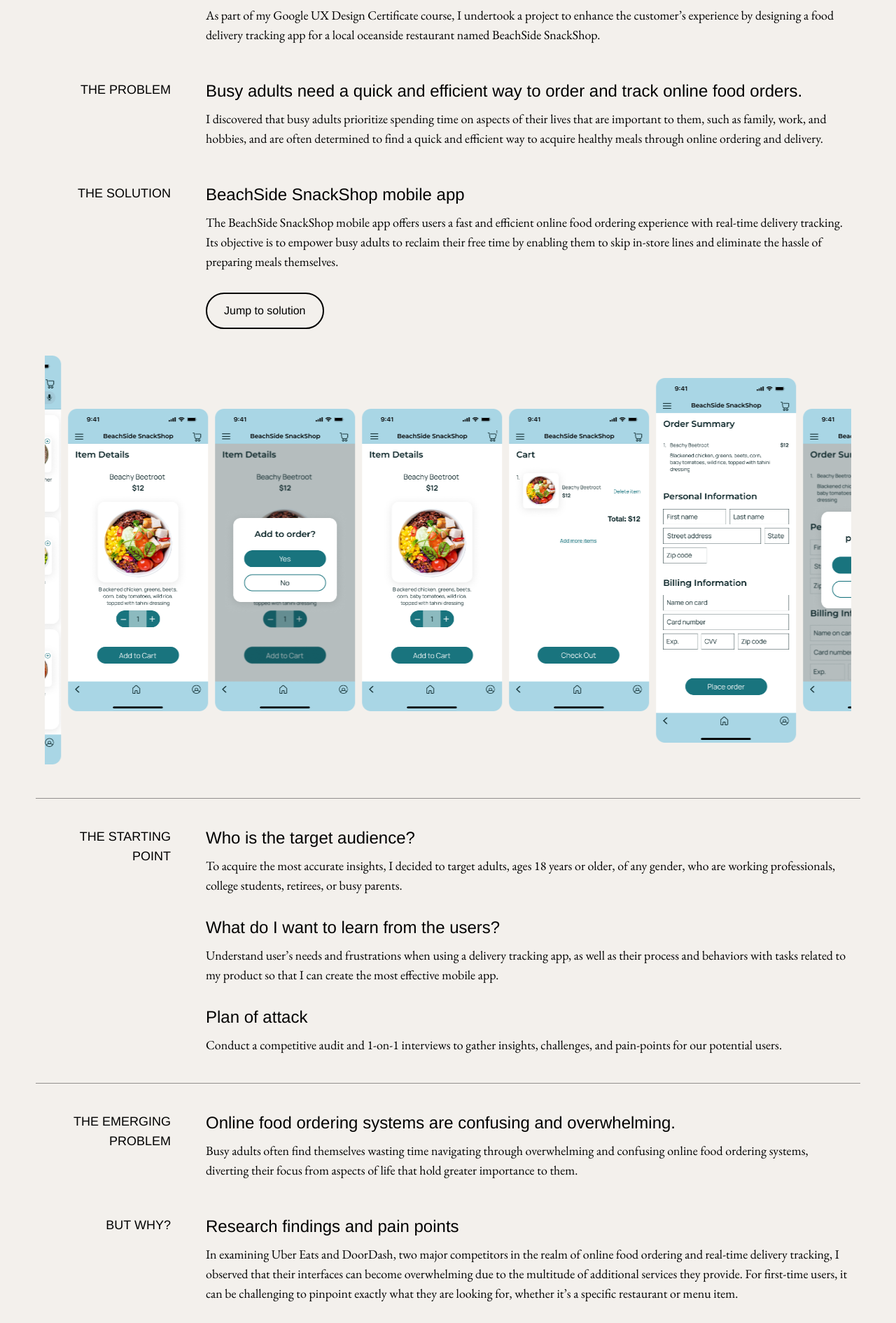
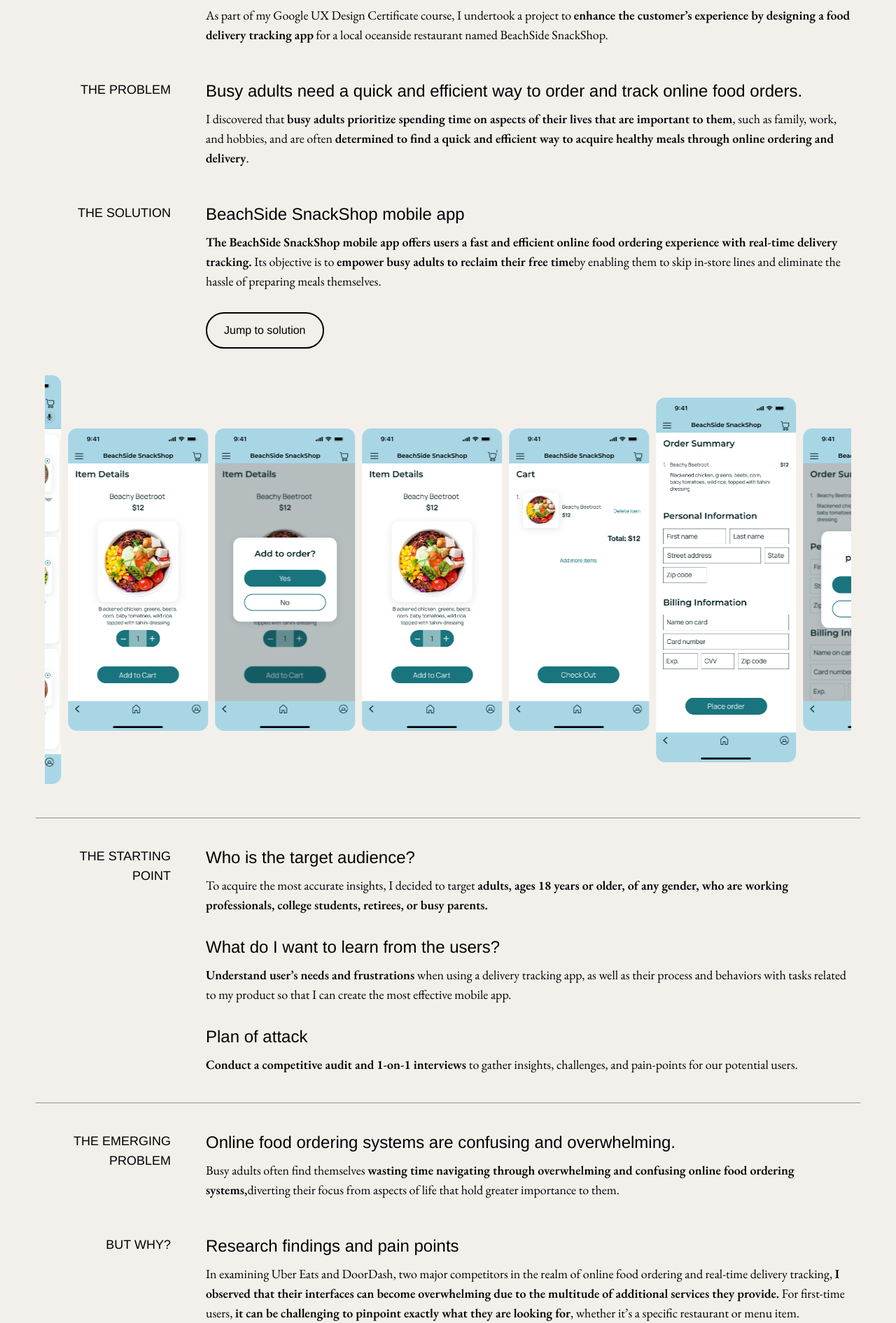
Before and after one commit to agabra23/aleynna-portfolio, a React (Vite) app: page /beachside-snackshop in a window 1280 px wide. Shown: the part 880-2770 px from the top of the page at 70% size. Built offline with nearby package versions, Linux system fonts and the light colour scheme; grey boxes are pictures that could not be loaded.

Commit message:
add bold style to more text

```diff
--- a/src/pages/Beachside.jsx
+++ b/src/pages/Beachside.jsx
@@ -328,9 +328,12 @@
             </h4>
             <p className="text-[16px] font-thin md:text-lg">
               As part of my Google UX Design Certificate course, I undertook a
-              project to enhance the customer’s experience by designing a food
-              delivery tracking app for a local oceanside restaurant named
-              BeachSide SnackShop.
+              project to{" "}
+              <span className="font-semibold">
+                enhance the customer’s experience by designing a food delivery
+                tracking app
+              </span>{" "}
+              for a local oceanside restaurant named BeachSide SnackShop.
             </p>
           </div>
           <h6 className="md:justify-self-end uppercase md:text-right font-thin font-helvetica text-[16px] md:text-lg md:w-max mb-[10px] md:mb-0">
@@ -342,11 +345,17 @@
               online food orders.
             </h4>
             <p className="text-[16px] font-thin md:text-lg">
-              I discovered that busy adults prioritize spending time on aspects
-              of their lives that are important to them, such as family, work,
-              and hobbies, and are often determined to find a quick and
-              efficient way to acquire healthy meals through online ordering and
-              delivery.
+              I discovered that{" "}
+              <span className="font-semibold">
+                busy adults prioritize spending time on aspects of their lives
+                that are important to them
+              </span>
+              , such as family, work, and hobbies, and are often{" "}
+              <span className="font-semibold">
+                determined to find a quick and efficient way to acquire healthy
+                meals through online ordering and delivery
+              </span>
+              .
             </p>
           </div>
           <h6 className="md:justify-self-end uppercase md:text-right font-thin font-helvetica text-[16px] md:text-lg md:w-max mb-[10px] md:mb-0">
@@ -357,11 +366,17 @@
               BeachSide SnackShop mobile app
             </h4>
             <p className="text-[16px] font-thin md:text-lg">
-              The BeachSide SnackShop mobile app offers users a fast and
-              efficient online food ordering experience with real-time delivery
-              tracking. Its objective is to empower busy adults to reclaim their
-              free time by enabling them to skip in-store lines and eliminate
-              the hassle of preparing meals themselves.
+              <span className="font-semibold">
+                The BeachSide SnackShop mobile app offers users a fast and
+                efficient online food ordering experience with real-time
+                delivery tracking.
+              </span>{" "}
+              Its objective is to{" "}
+              <span className="font-semibold">
+                empower busy adults to reclaim their free time
+              </span>
+              by enabling them to skip in-store lines and eliminate the hassle
+              of preparing meals themselves.
             </p>
             <button className="text-[16px] hover:bg-black hover:text-offwhite transition-colors duration-200  font-helvetica font-normal px-6 py-3 mt-[30px] mb-[30px] rounded-full border-2 border-solid border-black">
               <a href="#mySolutionBeachside">Jump to solution</a>
@@ -492,9 +507,12 @@
               </h6>
               <ul className="flex flex-col gap-[15px]">
                 <li className="text-[16px] md:text-lg font-thin">
-                  To acquire the most accurate insights, I decided to target
-                  adults, ages 18 years or older, of any gender, who are working
-                  professionals, college students, retirees, or busy parents.
+                  To acquire the most accurate insights, I decided to target{" "}
+                  <span className="font-semibold">
+                    adults, ages 18 years or older, of any gender, who are
+                    working professionals, college students, retirees, or busy
+                    parents.
+                  </span>
                 </li>
               </ul>
             </div>
@@ -504,10 +522,12 @@
               </h6>
               <ul className="flex flex-col gap-[15px]">
                 <li className="text-[16px] md:text-lg font-thin">
-                  Understand user’s needs and frustrations when using a delivery
-                  tracking app, as well as their process and behaviors with
-                  tasks related to my product so that I can create the most
-                  effective mobile app.
+                  <span className="font-semibold">
+                    Understand user’s needs and frustrations
+                  </span>{" "}
+                  when using a delivery tracking app, as well as their process
+                  and behaviors with tasks related to my product so that I can
+                  create the most effective mobile app.
                 </li>
               </ul>
             </div>
@@ -517,8 +537,11 @@
               </h6>
               <ul className="flex flex-col gap-[15px]">
                 <li className="text-[16px] md:text-lg font-thin">
-                  Conduct a competitive audit and 1-on-1 interviews to gather
-                  insights, challenges, and pain-points for our potential users.
+                  <span className="font-semibold">
+                    Conduct a competitive audit and 1-on-1 interviews
+                  </span>{" "}
+                  to gather insights, challenges, and pain-points for our
+                  potential users.
                 </li>
               </ul>
             </div>
@@ -536,8 +559,11 @@
             </h6>
             <ul className="flex flex-col gap-[15px]">
               <li className="text-[16px] md:text-lg font-thin">
-                Busy adults often find themselves wasting time navigating
-                through overwhelming and confusing online food ordering systems,
+                Busy adults often find themselves{" "}
+                <span className="font-semibold">
+                  wasting time navigating through overwhelming and confusing
+                  online food ordering systems,
+                </span>
                 diverting their focus from aspects of life that hold greater
                 importance to them.
               </li>
@@ -554,11 +580,17 @@
               <li className="text-[16px] md:text-lg font-thin">
                 In examining Uber Eats and DoorDash, two major competitors in
                 the realm of online food ordering and real-time delivery
-                tracking, I observed that their interfaces can become
-                overwhelming due to the multitude of additional services they
-                provide. For first-time users, it can be challenging to pinpoint
-                exactly what they are looking for, whether it’s a specific
-                restaurant or menu item.
+                tracking,{" "}
+                <span className="font-semibold">
+                  I observed that their interfaces can become overwhelming due
+                  to the multitude of additional services they provide.
+                </span>{" "}
+                For first-time users,{" "}
+                <span className="font-semibold">
+                  it can be challenging to pinpoint exactly what they are
+                  looking for
+                </span>
+                , whether it’s a specific restaurant or menu item.
               </li>
             </ul>
           </div>
@@ -583,15 +615,26 @@
             </h6>
             <ul className="list-disc list-inside pl-3 text-[16px] md:text-lg font-thin">
               <li className="leading-7">
-                Users value spending time on aspects of their lives that are
-                important to them, like family and work
+                Users{" "}
+                <span className="font-semibold">
+                  value spending time on aspects of their lives that are
+                  important to them,
+                </span>{" "}
+                like family and work
               </li>
               <li className="leading-7">
-                Users don't want to waste time using confusing and overwhelming
-                interfaces
+                Users{" "}
+                <span className="font-semibold">
+                  don't want to waste time using confusing and overwhelming
+                  interfaces
+                </span>
               </li>
               <li className="leading-7">
-                Users want a quick and easy way to order and track food online
+                Users want a{" "}
+                <span className="font-semibold">
+                  quick and easy way to order and track
+                </span>{" "}
+                food online
               </li>
             </ul>
           </div>
@@ -872,15 +915,19 @@
               </p>
               <ol className="leading-7 list-decimal list-inside pl-3">
                 <li className="text-[16px] md:text-lg font-thin">
-                  Consistent sizing and placement of design elements using auto
-                  layout
+                  <span className="font-semibold">
+                    Consistent sizing and placement
+                  </span>{" "}
+                  of design elements using auto layout
                 </li>
                 <li className="text-[16px] md:text-lg font-thin">
-                  Choose a cohesive color palette that offers a sense of
-                  approachability
+                  Choose a{" "}
+                  <span className="font-semibold">cohesive color palette</span>{" "}
+                  that offers a sense of approachability
                 </li>
                 <li className="text-[16px] md:text-lg font-thin">
-                  Simplify typography with clean typeface choices
+                  <span className="font-semibold">Simplify typography</span>{" "}
+                  with clean typeface choices
                 </li>
               </ol>
             </div>
@@ -1016,15 +1063,22 @@
             </h6>
             <ul className="list-disc list-inside pl-3 text-[16px] md:text-lg font-thin">
               <li className="leading-7">
-                Prepare designs to meet WCAG guidelines
+                Prepare designs to{" "}
+                <span className="font-semibold">meet WCAG guidelines</span>
               </li>
               <li className="leading-7">
-                Consider different accessibility features: different language
-                options and how the design can be optimized for screen readers
+                <span className="font-semibold">
+                  Consider different accessibility features
+                </span>
+                : different language options and how the design can be optimized
+                for screen readers
               </li>
               <li className="leading-7">
-                Conduct a third usability test to pinpoint any features that may
-                be missing or existing features that could be improved upon
+                <span className="font-semibold">
+                  Conduct a third usability test
+                </span>{" "}
+                to pinpoint any features that may be missing or existing
+                features that could be improved upon
               </li>
             </ul>
           </div>
@@ -1038,11 +1092,17 @@
             <ul className="flex flex-col gap-[10px]">
               <li className="text-[16px] md:text-lg font-thin">
                 When I designed my first high-fidelity mockup, I was unfamiliar
-                with auto layout. After experimenting with it, I learned how
-                helpful it was in creating consistent and well spaced out
-                layouts. I also realized that I can design screens that are
-                scrollable, meaning there was no need for me to cram every
-                element into a fixed size screen.
+                with auto layout. After experimenting with it,{" "}
+                <span className="font-semibold">
+                  I learned how helpful it was in creating consistent and well
+                  spaced out layouts.
+                </span>{" "}
+                I also realized that{" "}
+                <span className="font-semibold">
+                  I can design screens that are scrollable,
+                </span>{" "}
+                meaning there was no need for me to cram every element into a
+                fixed size screen.
               </li>
             </ul>
           </div>
```
Also changed, not shown: src/pages/Cafe.jsx (+58 -27 lines).
